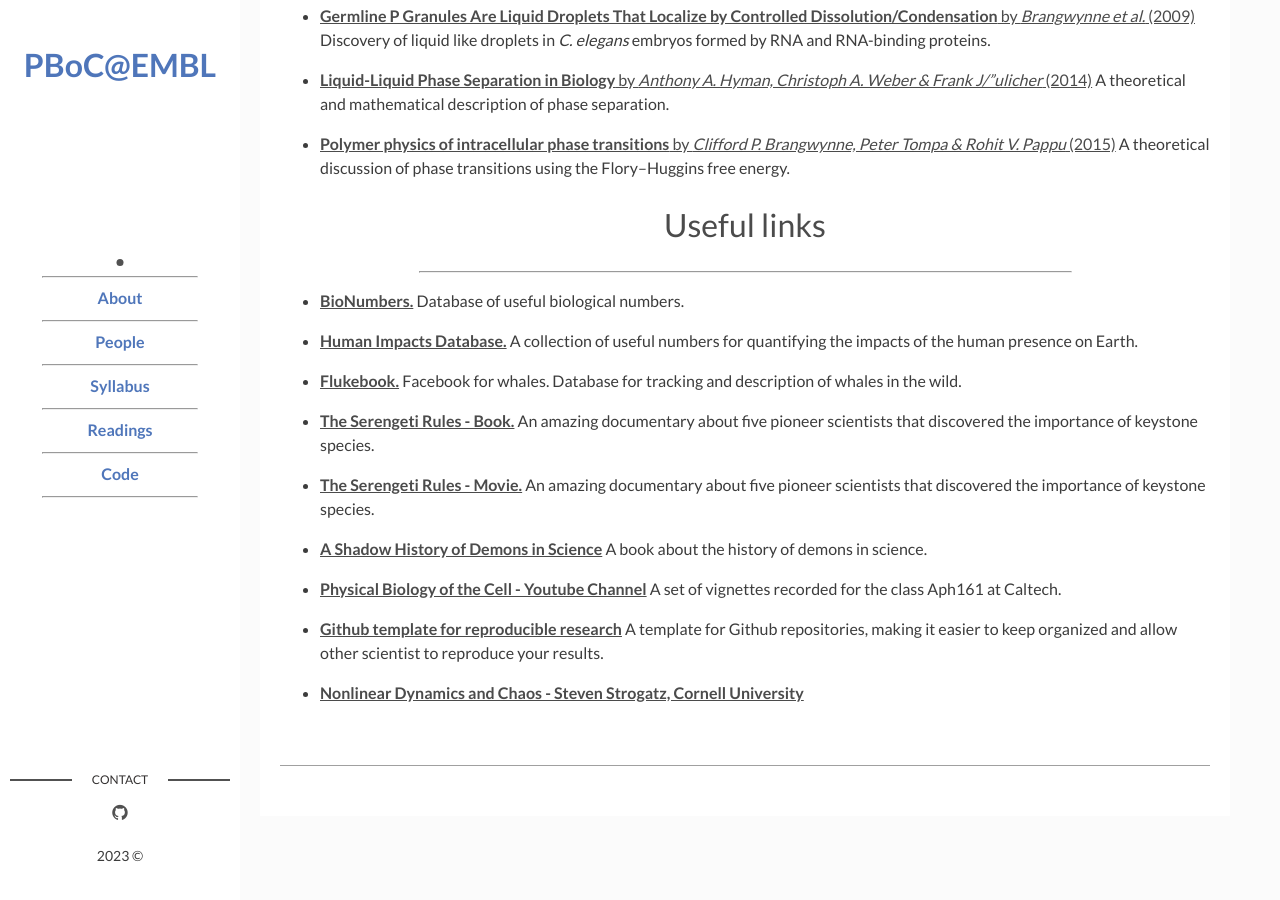
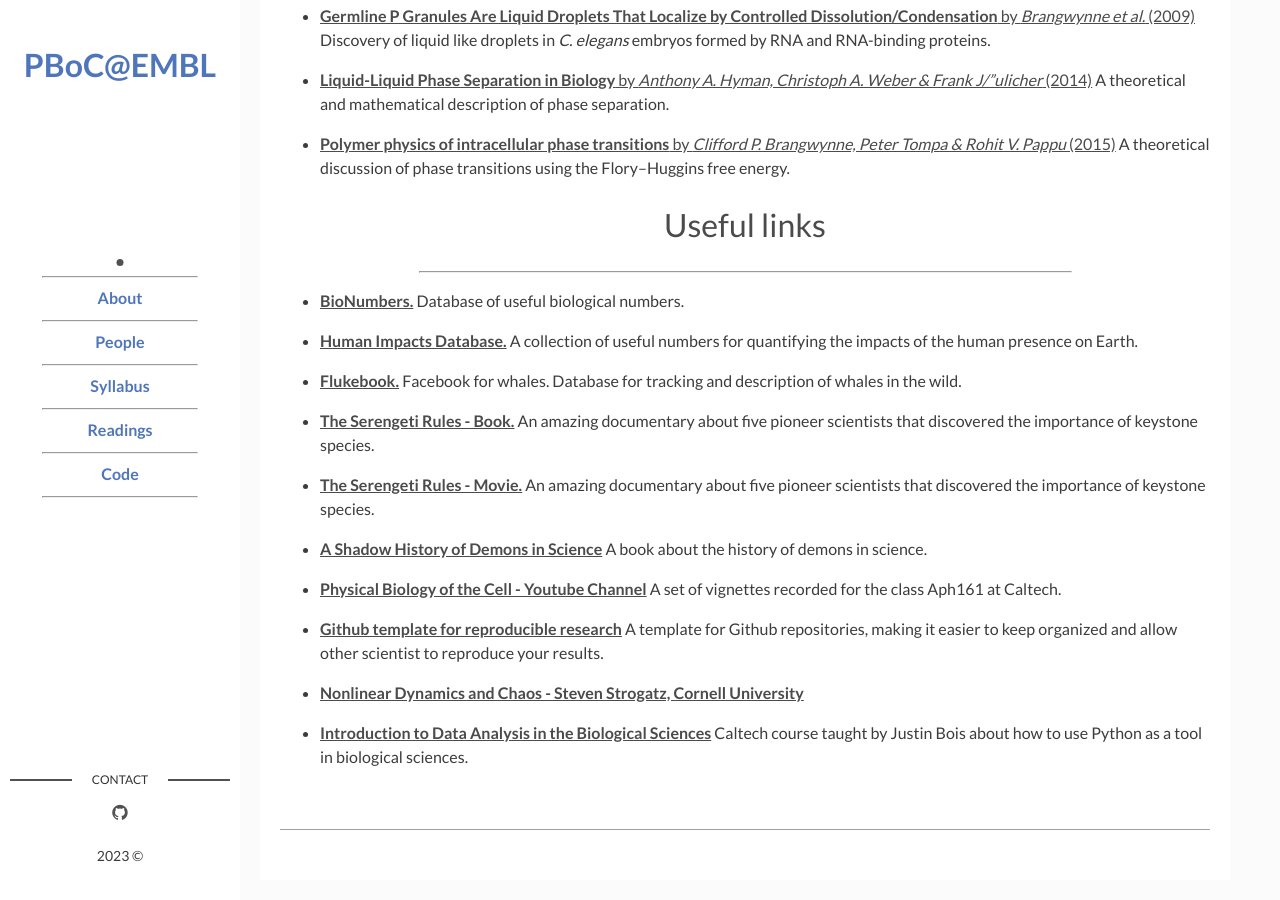
Before and after one commit to RPGroup-PBoC/embl_pboc_2023, a Jekyll site: the page built from page03_readings.md, in a window 1280 px wide and 900 px high, scrolled down 1967 px. Built offline with Jekyll 4.4.1, drawn with Linux system fonts in a browser that asks for light colours.

Commit message:
justins course

```diff
--- a/_data/links.yaml
+++ b/_data/links.yaml
@@ -53,3 +53,8 @@
   title: "Nonlinear Dynamics and Chaos - Steven Strogatz, Cornell University"
   address: "https://www.youtube.com/playlist?list=PLbN57C5Zdl6j_qJA-pARJnKsmROzPnO9V"
   description:
+
+- link:
+  title: "Introduction to Data Analysis in the Biological Sciences"
+  address: "https://bebi103a.github.io/"
+  description: Caltech course taught by Justin Bois about how to use Python as a tool in biological sciences.
```
